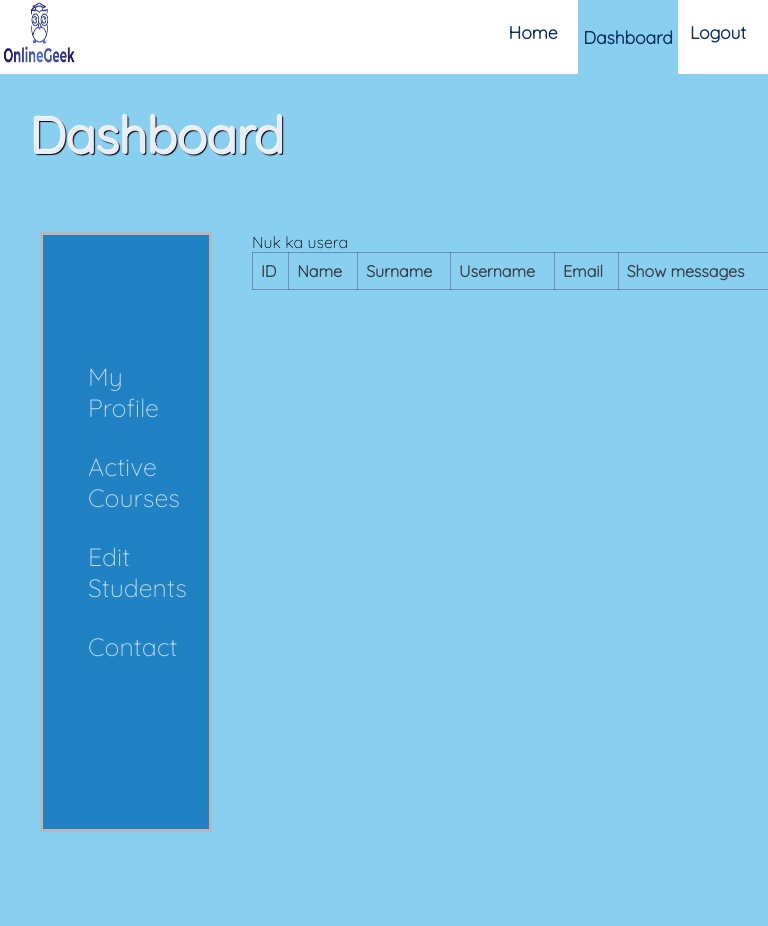
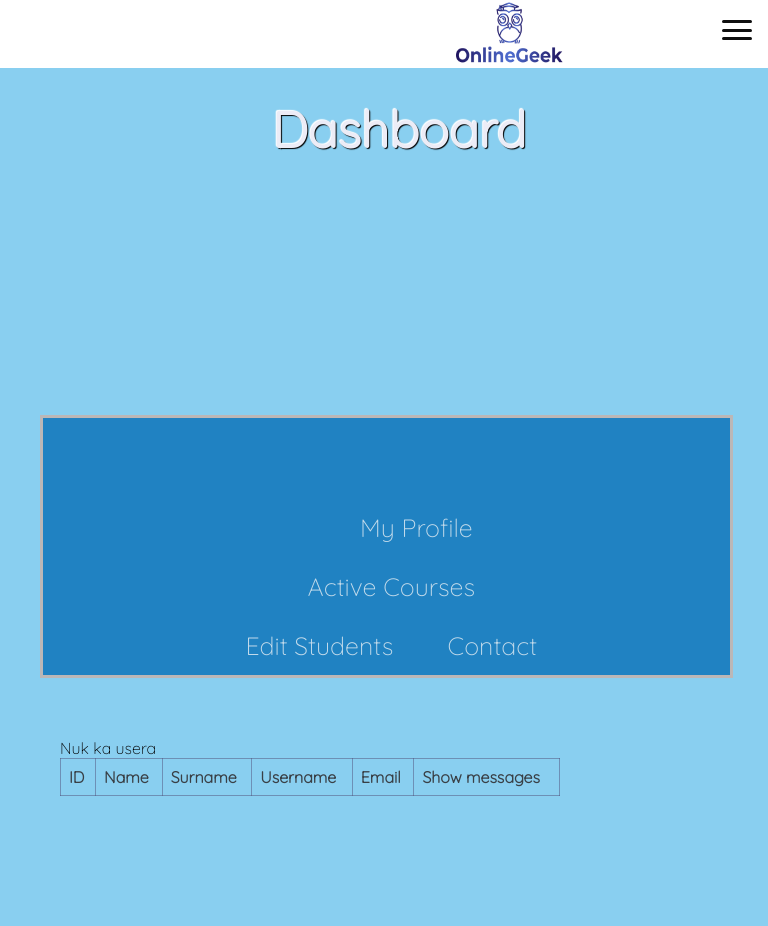
Before and after one commit to Buqeta/Projekti-Web, a PHP site: page /subPages/dashContact.php in a window 768 px wide. Before the commit the page ends 832 px from the top, so only its background shows below. Run offline with PHP 8.4, Linux system fonts and the light colour scheme; the visitor is signed in with stand-in values (Sample User, id 1); data that the repository does not hold is empty.

Commit message:
Responsivity(fixed)

```diff
--- a/css/dashboard.css
+++ b/css/dashboard.css
@@ -47,6 +47,7 @@
     line-height: 2.5em;
     color:rgb(75, 79, 80);
     font-weight: bold;
+    cursor:auto;
 }
 
 
--- a/css/responsive.css
+++ b/css/responsive.css
@@ -1,6 +1,4 @@
-
-
-@media only screen and (max-width: 500px) {
+@media only screen and (min-width : 320px) and (max-width : 500px){
     .butoni {
         display:flex;
     }
@@ -99,16 +97,13 @@
     .math {
         height:555px;
     }
-   /* .slide img {
-        object-fit:contain;
-    }*/
 
     /*Pjesa e dashboard*/
 
     .dash-container {
         flex-direction:column;
        justify-content: space-around;
-       margin-top: 150px;
+       margin-bottom: 100px;
     }
     .dash-left{
         width:80%;
@@ -128,14 +123,143 @@
     .dash-right {
         margin-left: 0px;
         width:80%;
+
     }
 
     .dashtabres{
         width:500px;
     }
+}
+
+/*device tjeter*/
+@media only screen and (min-width : 768px) and (max-width : 1024px){
+
+    .butoni {
+        display:flex;
+    }
+    .navList {
+        display:none;
+        flex-direction: column;
+        width:100%;
+    }
+
+    .navBar{
+        flex-direction: column;
+        align-items: flex-start;
+    }
+
+    .navList li {
+        text-align: center;
+        width:1024px;
+        height:50px;
+    }
+
+    .navList.active {
+        display:flex;
+    }
+
+    #logo{
+        margin-left: 450px;
+    }
+
+    /*Pjesa e sliderit*/
+    .slideNumber img{
+        width:500px;
+    }
+
+    .slideText {
+        font-size:40px;
+        margin-top: -355px;
+        margin-left: 400px;
+    }
+
+    .pika {
+        height:15px;
+        width:15px;
+    }
+
+    .upper-UpperMain {
+        flex-direction: column;
+
+    }
+
+    .upper-UpperMain a{
+        padding:10px;
+    }
+
+    .sub-downUpperMain{
+        flex-direction: column;
+        margin:auto;
+        margin-top: 20px;
+
+    }
+
+    .sub-items {
+        margin-top: 30px;
+    }
+
+    .midMain{
+        flex-direction: column;
+    }
+
+    .midMain img{
+        width:60%;
+    }
+
+    .upper-downMain{
+        flex-direction: column;
+    }
+
+    .upper-downMain img {
+        width:60%;
+    }
+
+    .first-down-downMain{
+        padding:10px;
+    }
+    .bottomMain{
+        flex-direction: column;
+    }
+
+    .bottomMain img{
+        width:80%;
+    }
+
+    /*COurses*/
+
+    .math {
+        height:555px;
+    }
+
+    /*Pjesa e dashboard*/
+
+    .dash-container {
+        flex-direction:column;
+       justify-content: space-around;
+       /*margin-top: 150px;*/
+       margin-bottom: 100px;
+    }
+    .dash-left{
+        width:90%;
+        text-align: center;
+        padding-right: 10px;
+        margin-top: 100px;
+    }
+    .dashLeft a{
+        text-align:left;
+    }
+    .dashText {
+        text-align: center;
+    }
 
 
 
+    .dash-right {
+        margin-left: 0px;
+        width:90%;
+    }
 
-
+    .dashtabres{
+        width:500px;
+    }
 }
--- a/index.php
+++ b/index.php
@@ -13,7 +13,6 @@
         <link rel="stylesheet" href="css/navigationBar.css">
         <link rel="stylesheet" href="css/mainHeader.css">
         <link rel="stylesheet" href="css/main.css">
-        <link rel="stylesheet" href="css/footer.css">
         <link rel="stylesheet" href="css/sliderStyle.css">
         <link rel="stylesheet" type="text/css" href="css/responsive.css">
 
--- a/subPages/Courses.php
+++ b/subPages/Courses.php
@@ -11,7 +11,6 @@
         <link rel="stylesheet" href="../css/navigationBar.css">
         <link rel="stylesheet" href="css/mainHeader.css">
         <link rel="stylesheet" href="css/main.css">
-        <link rel="stylesheet" href="../css/footer.css">
         <link rel="stylesheet" href="../css/courses.css">
         <link rel="stylesheet" href="../css/responsive.css">
     </head>
--- a/subPages/dashCourses.php
+++ b/subPages/dashCourses.php
@@ -64,7 +64,7 @@
                 <a href="dashContact.php">Contacts</a>
             </div>
             <div class ='dash-right'>
-            <table class="dashTab">
+                <table class="dashTab">
                     <tr><td>Course ID</td>
                         <td>Course Name</td>
                         <td>Number of users</td>
```
